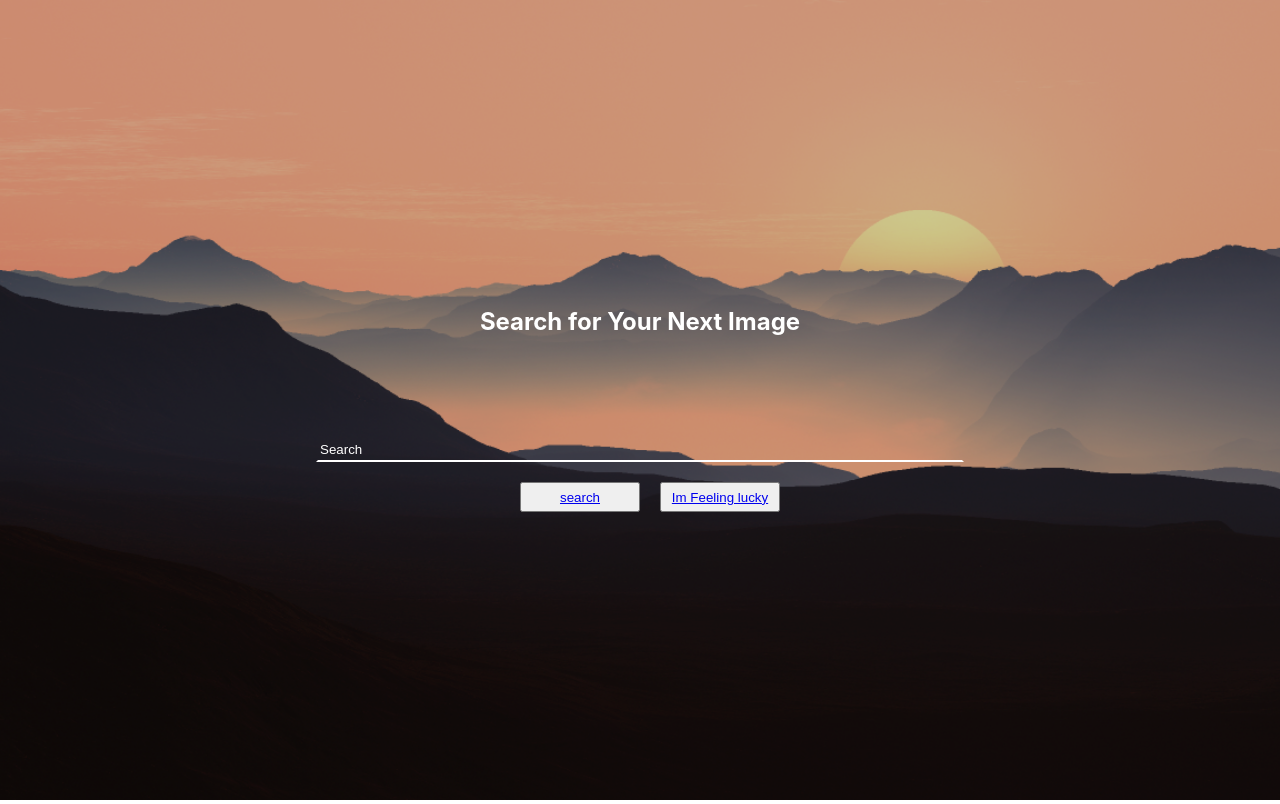
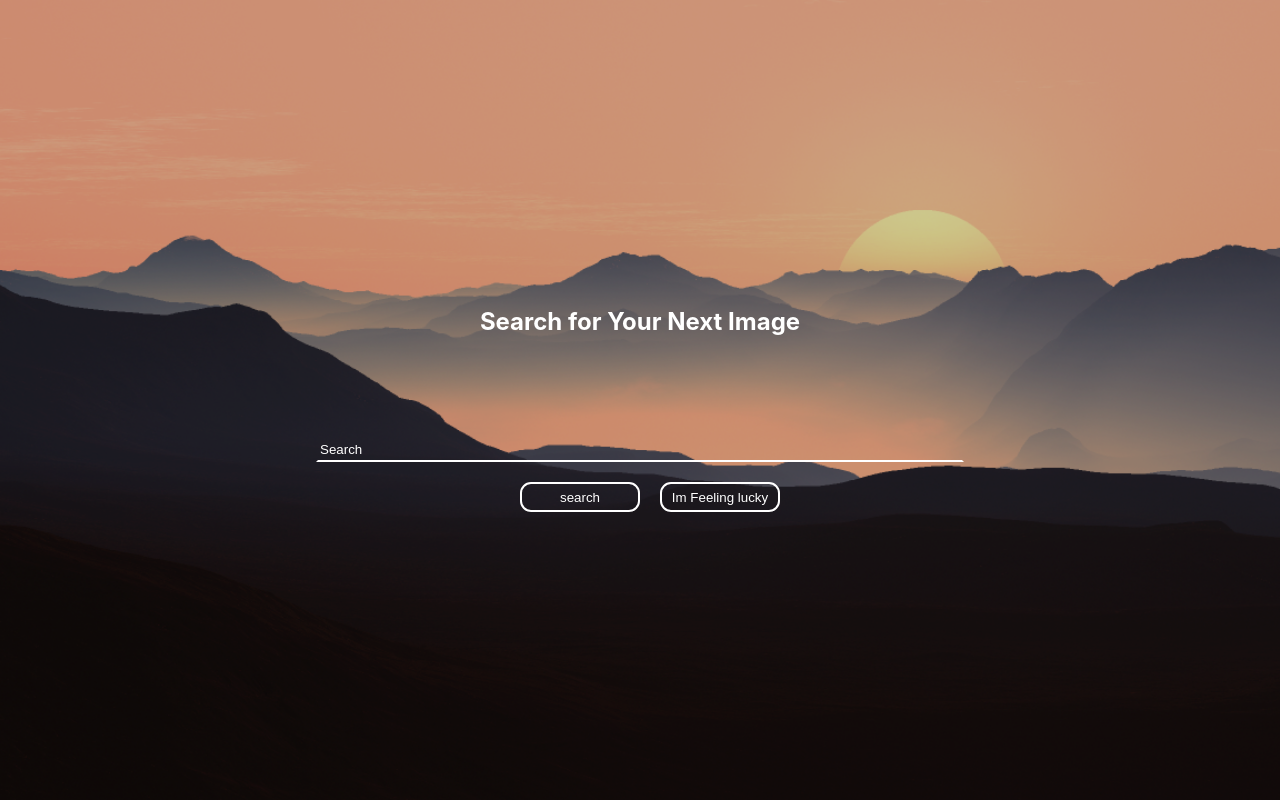
Before and after one commit to SchoolOfCode/w8_d5-hackathon_react-app-with-api-data-theagilesloth, a React (Create React App) app: page / in a window 1280 px wide. Built offline with nearby package versions, Linux system fonts and the light colour scheme; no server answers.

Commit message:
butons done

```diff
--- a/src/layouts/home/home.component.jsx
+++ b/src/layouts/home/home.component.jsx
@@ -34,11 +34,15 @@ export function HomeLayout({ className }) {
 
             <div id="btn-wrapper">
                <Buttons className="search-btn">
-                  <Link to={`/results/${searchValue}`}>search</Link>
+                  <Link className="link" to={`/results/${searchValue}`}>
+                     search
+                  </Link>
                </Buttons>
 
                <Buttons className="search-btn">
-                  <Link to={`/`}>Im Feeling lucky</Link>
+                  <Link className="link" to={`/`}>
+                     Im Feeling lucky
+                  </Link>
                </Buttons>
             </div>
          </div>
--- a/src/layouts/home/home.style.css
+++ b/src/layouts/home/home.style.css
@@ -68,8 +68,36 @@ input:focus {
    width: 120px;
    height: 30px;
    margin-left: 20px;
+
+   background-color: transparent;
+   border: 2px solid white;
+   transition: all 120ms;
+   border-radius: 11px;
+   display: flex;
+   align-items: center;
+   justify-content: center;
+   flex-direction: row;
+}
+.search-btn:hover {
+   background-color: white;
+   color: black;
 }
 
-#btn-wrapper{
+#btn-wrapper {
    margin-top: 20px;
+   width: 100%;
+   display: flex;
+   align-items: center;
+     justify-content: center;
+   flex-direction: row;
 }
+
+.search-btn:hover .link {
+   color: black;
+}
+
+.link {
+   color: white;
+   text-decoration: none;
+   width: 1000px !important;
+}
```
Also changed, not shown: 1 other file (tests, documents, lock files or other folders).
